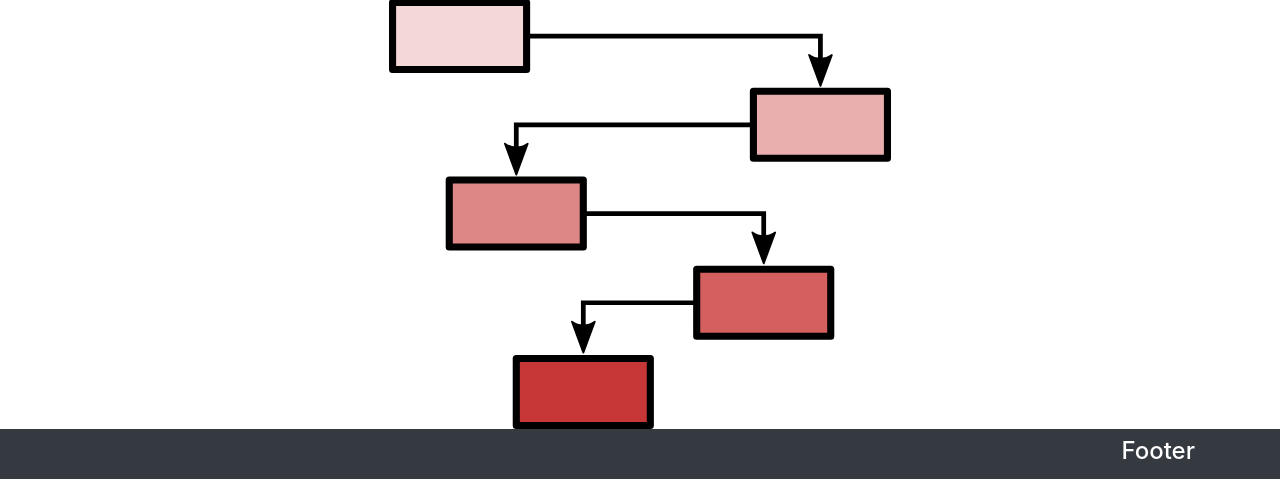
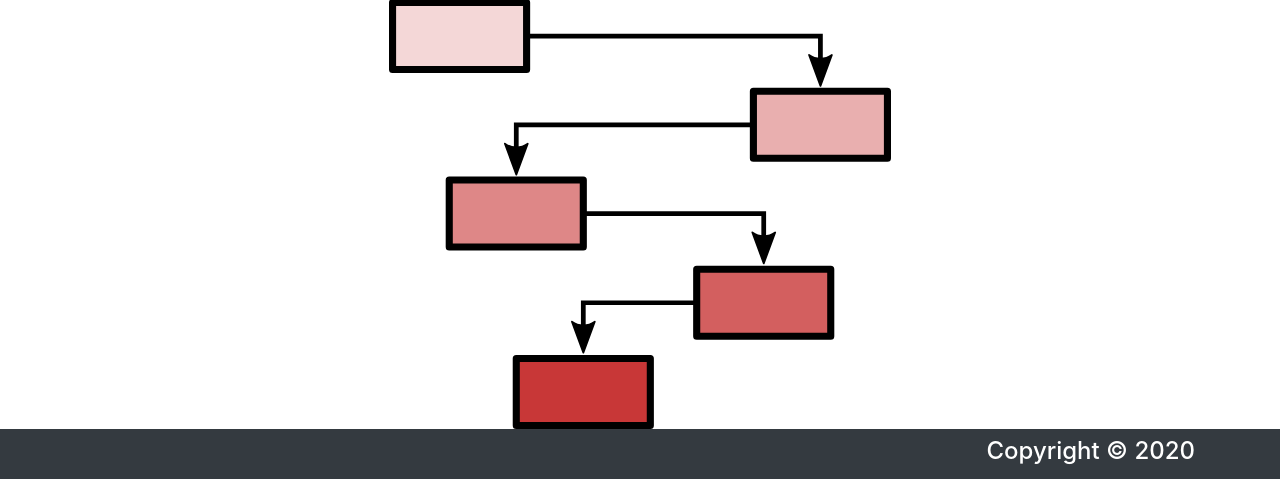
Before and after one commit to Hzalkarim/whistleblowing-system-cs4, a PHP site: page /index.php in a window 1280 px wide. Shown: the part 359-838 px from the top of the page. Run offline with PHP 8.4, Linux system fonts and the light colour scheme.

Commit message:
Added Copyright text

```diff
--- a/page/component/footer.php
+++ b/page/component/footer.php
@@ -1,7 +1,7 @@
 <footer class="bg-dark">
     <div class="container">
         <div class="row">
-            <h4 class="col-12 mt-2 text-right text-white">Footer</h4>
+            <h4 class="col-12 mt-2 text-right text-white">Copyright &copy; 2020</h4>
         </div>
     </div>
 </footer>
```
